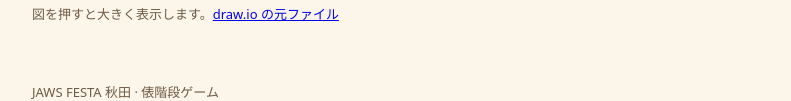
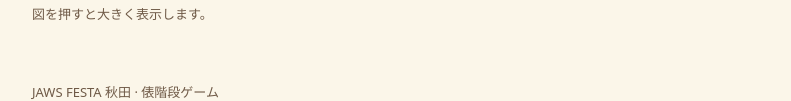
Before and after one commit to yamamoto123aaa/tawara-guide, a plain HTML site: page index.html in a window 1280 px wide. Shown: the part 10347-10448 px from the top of the page, without its empty margins (244-1035 px from the left). Drawn offline with Linux system fonts and the light colour scheme; a web font is replaced by a local one.

Commit message:
draw.io の元ファイルへのリンクを削除
Co-Authored-By: Claude Opus 5.5 <noreply@anthropic.com>

```diff
--- a/index.html
+++ b/index.html
@@ -456,7 +456,7 @@
     <p class="intro">ボタンを押してから大画面に結果が出るまで、AWS のサービスをこのように組み合わせています。</p>
     <figure>
       <a href="img/system-diagram.jpg"><img class="pic" src="img/system-diagram.jpg" alt="システム構成図。会場のボタンとスマホから AWS IoT Core に届いた信号と結果を、ルール経由で Lambda が処理して DynamoDB に保存する。DynamoDB Streams から2つの Lambda が動き、順位の集計と Amazon Bedrock によるひとことの生成を行い、IoT Core を通じて大画面に通知する。大画面と参加者のスマホは API Gateway 経由で Lambda を呼び、順位の取得と名前の登録を行う" loading="lazy"></a>
-      <figcaption>図を押すと大きく表示します。<a href="system-diagram.drawio" download>draw.io の元ファイル</a></figcaption>
+      <figcaption>図を押すと大きく表示します。</figcaption>
     </figure>
   </section>
 
```
